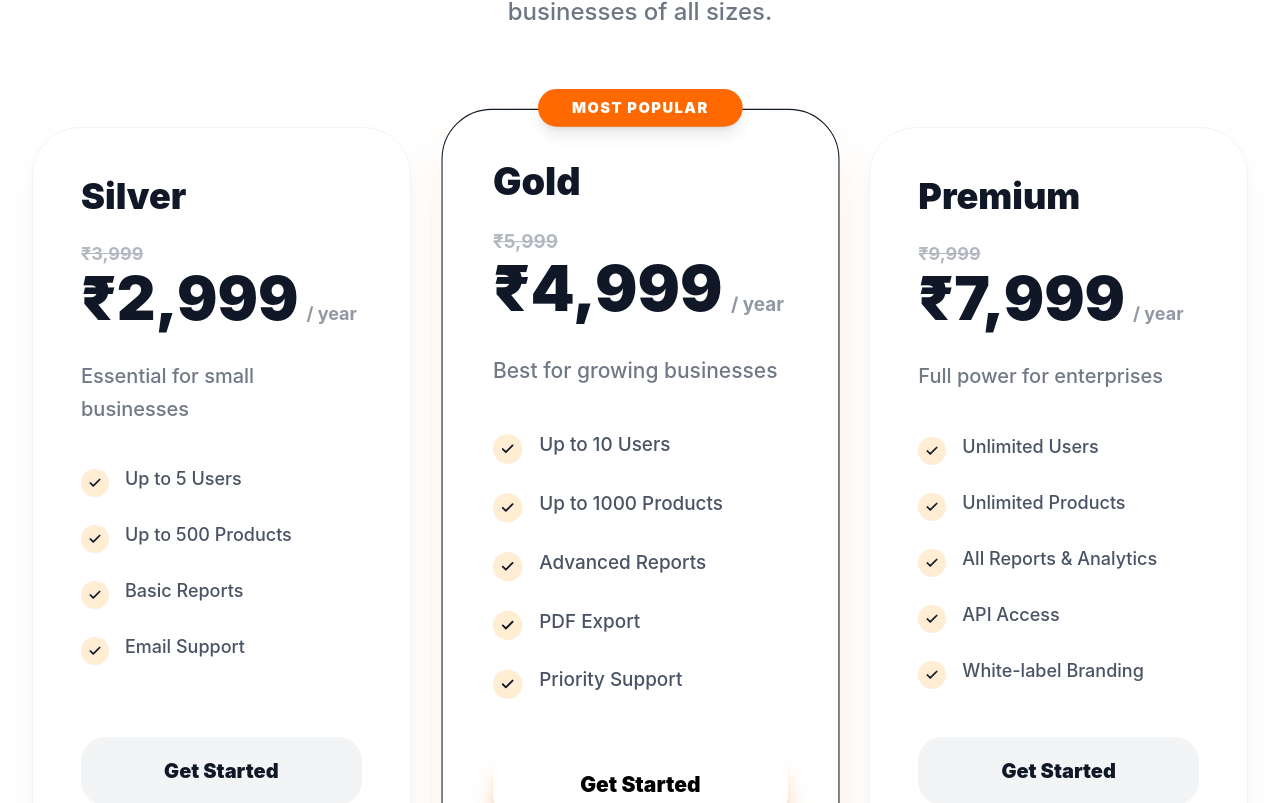
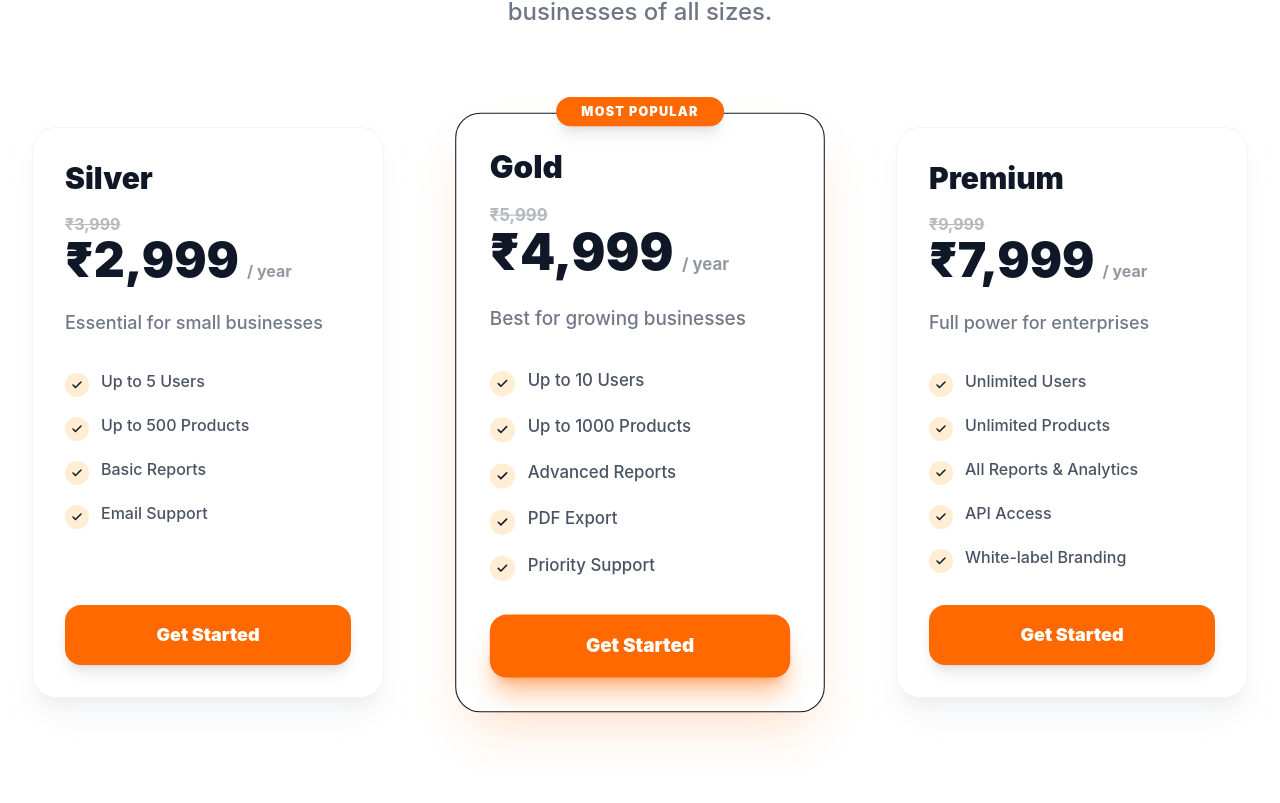
Before and after one commit to official1saurabh-ship-it/Billing-Landing-Page, a React (Vite) app: page /pricing in a window 1280 px wide. Shown: the part 437-1240 px from the top of the page. Built offline with nearby package versions, Linux system fonts and the light colour scheme; a web font is replaced by a local one.

Commit message:
few more updates

```diff
--- a/src/components/DemoForm.jsx
+++ b/src/components/DemoForm.jsx
@@ -182,7 +182,7 @@ const DemoForm = ({ onClose }) => {
                         {/* Button */}
                         <button
                             type="submit"
-                            className="mt-4 bg-orange-500 text-white py-4 rounded-xl font-black text-lg shadow-xl shadow-orange-500/20 hover:bg-orange-600 hover:scale-[1.02] active:scale-[0.98] transition-all uppercase tracking-widest"
+                            className="mt-4 bg-orange-500 text-white py-4 rounded-xl font-black text-lg shadow-xl shadow-orange-500/20 hover:bg-orange-700 hover:scale-[1.02] active:scale-[0.98] transition-all uppercase tracking-widest"
                         >
                             Submit Request
                         </button>
--- a/src/components/Footer.jsx
+++ b/src/components/Footer.jsx
@@ -39,7 +39,7 @@ const Footer = () => {
               placeholder="Your Email Address"
               className="w-full bg-[#f9f9f9] border border-gray-200 rounded-full py-3 px-5 focus:outline-none focus:border-primary text-sm transition-colors text-black"
             />
-            <button className="absolute right-1 top-1/2 -translate-y-1/2 bg-orange-400 hover:bg-orange-700 text-white px-6 py-2 rounded-full text-sm font-medium transition-all">
+            <button className="absolute right-1 top-1/2 -translate-y-1/2 bg-orange-500 hover:bg-orange-700 text-white px-6 py-2 rounded-full text-sm font-medium transition-all">
               Sign Up
             </button>
           </div>
--- a/src/components/Header.jsx
+++ b/src/components/Header.jsx
@@ -25,7 +25,7 @@ const Header = () => {
           <img
             src={biosoftech}
             alt="Biosoftech Logo"
-            className="h-20 md:h-14 lg:h-16 w-40"
+            className="h-10 md:h-14 lg:h-10 w-30 md:w-40 lg:w-30 object-contain transition-all duration-300 group-hover:scale-110"
           />
         </Link>
 
--- a/src/components/Login.jsx
+++ b/src/components/Login.jsx
@@ -194,11 +194,10 @@ const Login = ({ onClose }) => {
                         {/* Button */}
                         <button
                             type="submit"
-                            className="mt-2 bg-orange-500 text-white py-4 rounded-xl font-black text-lg shadow-xl shadow-orange-500/20 hover:bg-orange-600 hover:scale-[1.02] active:scale-[0.98] transition-all uppercase tracking-widest"
+                            className="mt-2 bg-orange-500 text-white py-4 rounded-xl font-black text-lg shadow-xl shadow-orange-500/20 hover:bg-orange-700 hover:scale-[1.02] active:scale-[0.98] transition-all uppercase tracking-widest"
                         >
                             Create Account
-                        </button>
-                    </div>
+                        </button>                    </div>
                 </div>
             </form>
         </div>
--- a/src/components/QuoteForm.jsx
+++ b/src/components/QuoteForm.jsx
@@ -280,7 +280,7 @@ const QuoteForm = () => {
                     <div className="md:col-span-2 flex justify-center md:justify-end mt-4">
                         <button
                             type="submit"
-                            className="group relative inline-flex items-center justify-center w-full md:w-auto px-12 py-3.5 md:py-4 font-bold text-white transition-all duration-200 bg-orange-500 rounded-xl focus:outline-none focus:ring-2 focus:ring-offset-2 focus:ring-orange-500 hover:bg-orange-600 shadow-xl active:scale-95"
+                            className="group relative inline-flex items-center justify-center w-full md:w-auto px-12 py-3.5 md:py-4 font-bold text-white transition-all duration-200 bg-orange-500 rounded-xl focus:outline-none focus:ring-2 focus:ring-offset-2 focus:ring-orange-500 hover:bg-orange-700 shadow-xl active:scale-95"
                         >
                             Send Request
                             <svg className="w-5 h-5 ml-2 transition-transform group-hover:translate-x-1" fill="none" stroke="currentColor" viewBox="0 0 24 24" xmlns="http://www.w3.org/2000/svg">
--- a/src/pages/ContactPage.jsx
+++ b/src/pages/ContactPage.jsx
@@ -109,7 +109,7 @@ const ContactPage = () => {
                                 <h3 className="text-xl md:text-2xl font-black mb-6 text-gray-900">Follow Our Journey</h3>
                                 <div className="flex gap-3 md:gap-4 flex-wrap">
                                     {[RiFacebookBoxLine, RiInstagramLine, RiLinkedinLine, RiTwitterFill].map((Icon, i) => (
-                                        <a key={i} href="#" className="w-12 h-12 md:w-14 md:h-14 bg-gray-50 rounded-2xl flex items-center justify-center text-gray-600 hover:bg-orange-500 hover:text-white transition-all duration-300 transform hover:-translate-y-1">
+                                        <a key={i} href="#" className="w-12 h-12 md:w-14 md:h-14 bg-orange-500 rounded-2xl flex items-center justify-center text-white hover:bg-orange-700 transition-all duration-300 transform hover:-translate-y-1">
                                             <Icon size={24} />
                                         </a>
                                     ))}
--- a/src/pages/HomePage.jsx
+++ b/src/pages/HomePage.jsx
@@ -156,13 +156,13 @@ const HomePage = () => {
         </h2>
 
         <div className="flex gap-4 mt-8 flex-wrap justify-center px-4">
-          <button onClick={() => setActiveForm('login')} className="flex-1 sm:flex-none bg-orange-500 text-white px-6 py-3 rounded-md shadow-md text-sm md:text-base hover:bg-orange-600 transition-colors">
+          <button onClick={() => setActiveForm('login')} className="flex-1 sm:flex-none bg-orange-500 text-white px-6 py-3 rounded-md shadow-md text-sm md:text-base hover:bg-orange-700 transition-colors">
             Sign Up - It's Free
           </button>
-          <button onClick={() => setActiveForm('demo')} className="flex-1 sm:flex-none bg-orange-500 text-white px-6 py-3 rounded-md shadow-md text-sm md:text-base hover:bg-orange-600 transition-colors">
+          <button onClick={() => setActiveForm('demo')} className="flex-1 sm:flex-none bg-orange-500 text-white px-6 py-3 rounded-md shadow-md text-sm md:text-base hover:bg-orange-700 transition-colors">
             Request For Demo
           </button>
-          <button onClick={() => navigate("video")} className="w-full sm:w-auto bg-orange-500 text-white px-6 py-3 rounded-md shadow-md text-sm md:text-base hover:bg-orange-600 transition-colors">
+          <button onClick={() => navigate("video")} className="w-full sm:w-auto bg-orange-500 text-white px-6 py-3 rounded-md shadow-md text-sm md:text-base hover:bg-orange-700 transition-colors">
             Video Demonstration
           </button>
         </div>
--- a/src/pages/Pricing.jsx
+++ b/src/pages/Pricing.jsx
@@ -69,65 +69,66 @@ const Pricing = () => {
                     </div>
 
                     {/* Cards */}
-                    <div className="grid grid-cols-1 md:grid-cols-2 lg:grid-cols-3 gap-8 md:gap-10">
+                    <div className="grid grid-cols-1 md:grid-cols-2 lg:grid-cols-3 gap-12 md:gap-16 lg:gap-20">
                         {plans.map((plan, index) => (
                             <div
                                 key={index}
-                                className={`relative rounded-[3rem] p-8 md:p-12 border transition-all duration-500 hover:scale-[1.02] flex flex-col min-h-[600px] md:min-h-[700px]
+                                className={`relative rounded-3xl p-6 md:p-8 border transition-all duration-500 flex flex-col min-h-[500px] md:min-h-[550px] group hover:-translate-y-6 hover:z-50
                                     ${plan.highlight
-                                        ? 'bg-white border-primary shadow-2xl shadow-orange-500/20 z-10 lg:scale-105'
-                                        : 'bg-white border-gray-100 shadow-xl shadow-gray-200/50'
+                                        ? 'bg-white border-primary shadow-2xl shadow-orange-500/20 z-10 lg:scale-105 hover:scale-[1.12] hover:shadow-orange-500/50'
+                                        : 'bg-white border-gray-100 shadow-xl shadow-gray-200/50 hover:scale-[1.1] hover:shadow-2xl hover:shadow-orange-500/30 hover:border-orange-500/40'
                                     }`}
                             >
 
                                 {/* Badge */}
                                 {plan.highlight && (
-                                    <div className="absolute -top-5 left-1/2 -translate-x-1/2 bg-orange-500 text-white px-6 md:px-8 py-2 text-[10px] md:text-sm font-black rounded-full shadow-lg uppercase tracking-widest whitespace-nowrap">
+                                    <div className="absolute -top-4 left-1/2 -translate-x-1/2 bg-orange-500 text-white px-4 md:px-6 py-1.5 text-[10px] md:text-xs font-black rounded-full shadow-lg uppercase tracking-widest whitespace-nowrap">
                                         Most Popular
                                     </div>
                                 )}
 
                                 {/* Title */}
-                                <h2 className="text-3xl md:text-4xl font-black mb-6 text-gray-900">{plan.name}</h2>
+                                <h2 className="text-2xl md:text-3xl font-black mb-4 text-gray-900">{plan.name}</h2>
 
                                 {/* Pricing */}
-                                <div className="mb-8">
-                                    <span className="line-through opacity-50 text-base md:text-lg font-bold text-gray-500">
+                                <div className="mb-6">
+                                    <span className="line-through opacity-50 text-sm md:text-base font-bold text-gray-500">
                                         {plan.oldPrice}
                                     </span>
                                     <div className="flex items-baseline gap-2 flex-wrap">
-                                        <h3 className="text-4xl md:text-6xl font-black text-primary">
+                                        <h3 className="text-3xl md:text-5xl font-black text-primary">
                                             {plan.price}
                                         </h3>
-                                        <span className="opacity-60 text-base md:text-lg font-bold text-gray-600">/ year</span>
+                                        <span className="opacity-60 text-sm md:text-base font-bold text-gray-600">/ year</span>
                                     </div>
                                 </div>
 
-                                <p className="text-lg md:text-xl opacity-70 mb-10 font-medium leading-relaxed text-gray-700">{plan.desc}</p>
+                                <p className="text-base md:text-lg opacity-70 mb-8 font-medium leading-relaxed text-gray-700">{plan.desc}</p>
 
                                 {/* Features */}
-                                <ul className="space-y-4 md:space-y-6 mb-12 flex-grow">
+                                <ul className="space-y-3 md:space-y-4 mb-8 flex-grow">
                                     {plan.features.map((feature, i) => (
-                                        <li key={i} className="flex items-start gap-4">
-                                            <div className="mt-1 w-6 h-6 md:w-7 md:h-7 rounded-full bg-orange-100 flex items-center justify-center shrink-0">
-                                                <svg xmlns="http://www.w3.org/2000/svg" width="14" height="14" viewBox="0 0 24 24" fill="none" stroke="currentColor" strokeWidth="3" strokeLinecap="round" strokeLinejoin="round" className="text-primary"><polyline points="20 6 9 17 4 12"></polyline></svg>
+                                        <li key={i} className="flex items-start gap-3">
+                                            <div className="mt-1 w-5 h-5 md:w-6 md:h-6 rounded-full bg-orange-100 flex items-center justify-center shrink-0">
+                                                <svg xmlns="http://www.w3.org/2000/svg" width="12" height="12" viewBox="0 0 24 24" fill="none" stroke="currentColor" strokeWidth="3" strokeLinecap="round" strokeLinejoin="round" className="text-primary"><polyline points="20 6 9 17 4 12"></polyline></svg>
                                             </div>
-                                            <span className="text-base md:text-lg opacity-90 font-medium text-gray-700">{feature}</span>
+                                            <span className="text-sm md:text-base opacity-90 font-medium text-gray-700">{feature}</span>
                                         </li>
                                     ))}
                                 </ul>
 
                                 {/* Button */}
-                                <button
-                                    onClick={() => window.location.href = '/contact'}
-                                    className={`w-full py-4 md:py-5 rounded-2xl md:rounded-3xl font-black text-lg md:text-xl transition-all duration-300 transform hover:translate-y-[-4px] active:scale-95
+                                <a href="https://billing.biosoftech.in/register">
+                                    <button
+                                        className={`w-full py-3 md:py-4 rounded-xl md:rounded-2xl font-black text-base md:text-lg transition-all duration-300 transform hover:translate-y-[-4px] active:scale-95
                                         ${plan.highlight
-                                            ? "bg-white hover:bg-orange-700 text-black shadow-xl shadow-orange-500/40"
-                                            : "bg-gray-100 hover:bg-gray-200 text-gray-900"
-                                        }`}
-                                >
-                                    Get Started
-                                </button>
+                                                ? "bg-orange-500 hover:bg-orange-700 text-white shadow-xl shadow-orange-500/40"
+                                                : "bg-orange-500 hover:bg-orange-700 text-white shadow-lg"
+                                            }`}
+                                    >
+                                        Get Started
+                                    </button>
+                                </a>
                             </div>
                         ))}
                     </div>
```
